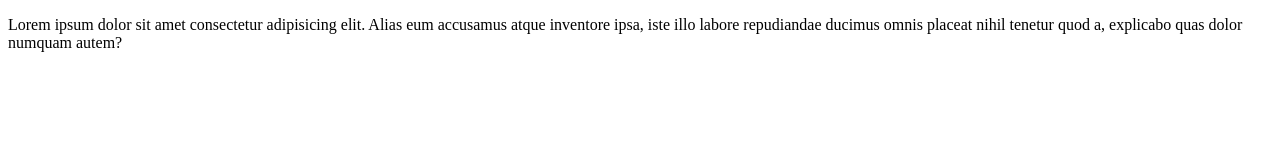
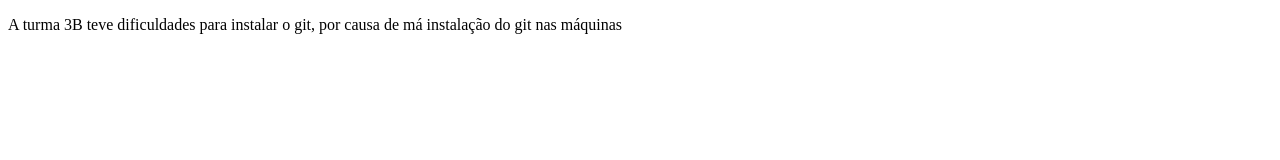
Before and after one commit to Jonasapm94/git-course-cpm, a plain HTML site: page index.html in a window 1280 px wide. Drawn offline with Linux system fonts and the light colour scheme.

Commit message:
Update index.html

```diff
--- a/index.html
+++ b/index.html
@@ -7,6 +7,6 @@
     <title>Oficina Git para o 3B</title>
 </head>
 <body>
-    <p>Lorem ipsum dolor sit amet consectetur adipisicing elit. Alias eum accusamus atque inventore ipsa, iste illo labore repudiandae ducimus omnis placeat nihil tenetur quod a, explicabo quas dolor numquam autem?</p>
+    <p>A turma 3B teve dificuldades para instalar o git, por causa de má instalação do git nas máquinas</p>
 </body>
 </html>
```
